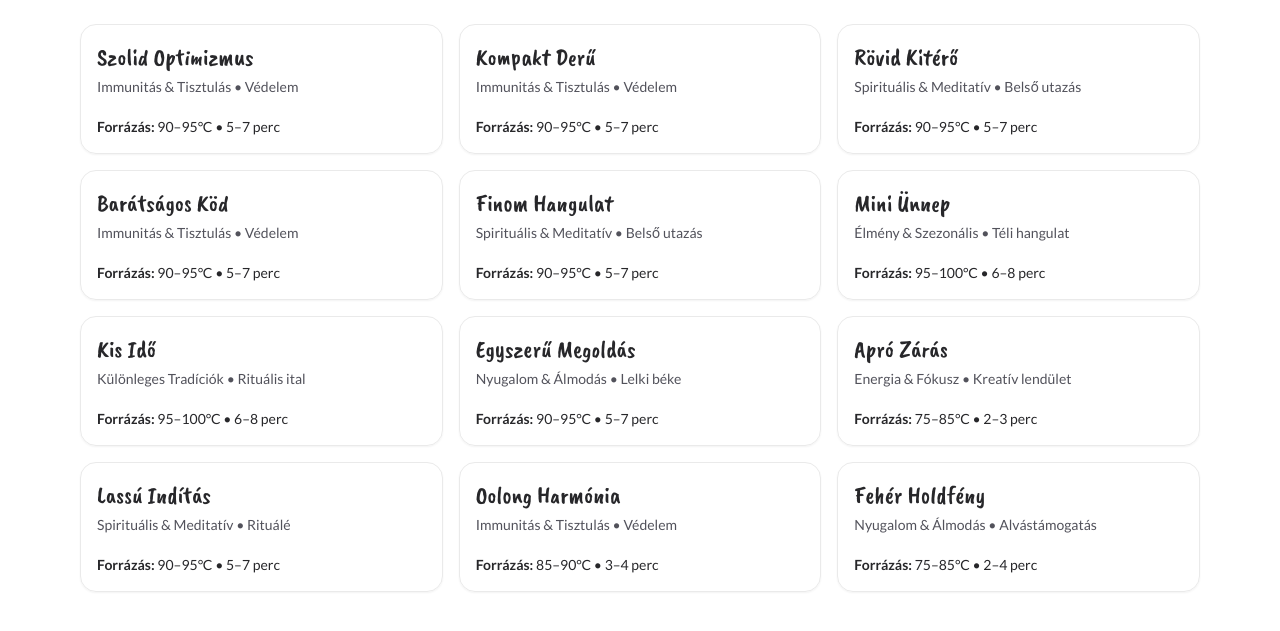
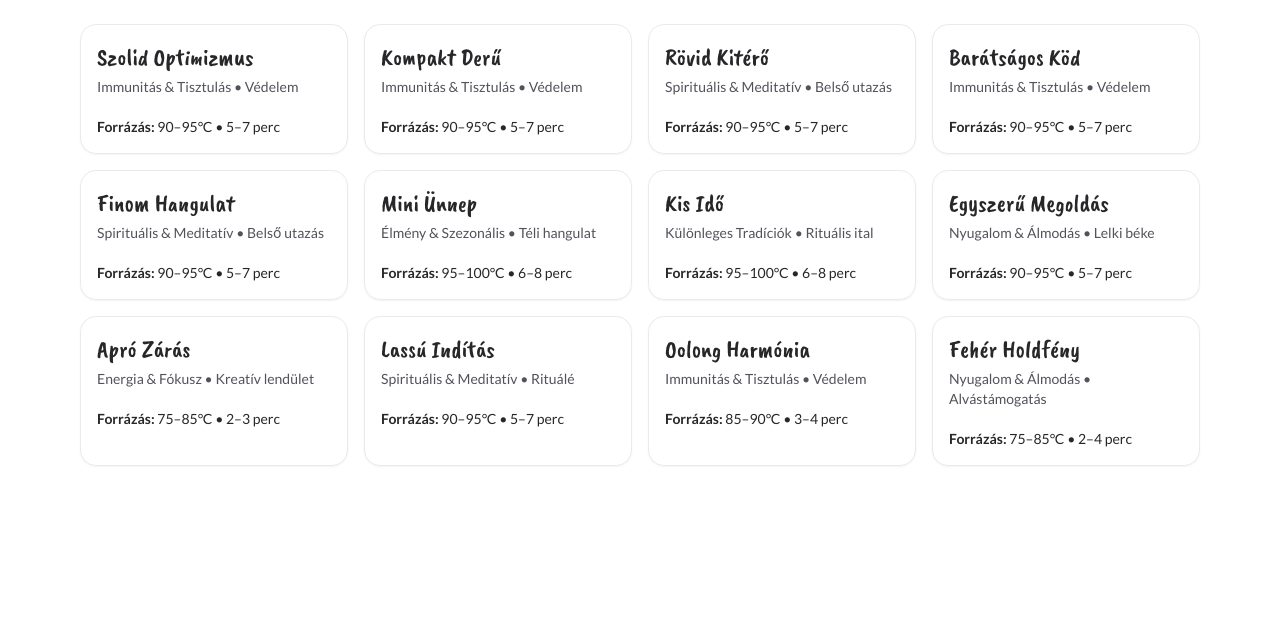
Before and after one commit to terfaval/mirachai, a FastAPI app: page / in a window 1280 px wide. Shown: the part 74-705 px from the top of the page. Run offline with FastAPI, Linux system fonts and the light colour scheme; some libraries are stand-ins or nearby versions.

Commit message:
fixed tea cards arranging in responsive grid

```diff
--- a/dashboard/app/templates/index.html
+++ b/dashboard/app/templates/index.html
@@ -34,7 +34,7 @@
     </header>
 
     <!-- Grid -->
-    <div id="grid" class="grid grid-cols-1 sm:grid-cols-2 lg:grid-cols-3 gap-4">
+    <div id="grid" class="grid grid-cols-1 md:grid-cols-4 gap-4">
       {% for tea in teas %}
       <article class="tea-card border rounded-2xl p-4 shadow-sm hover:shadow">
         <h2 class="font-head text-2xl mb-2">{{ tea.name }}</h2>
```
